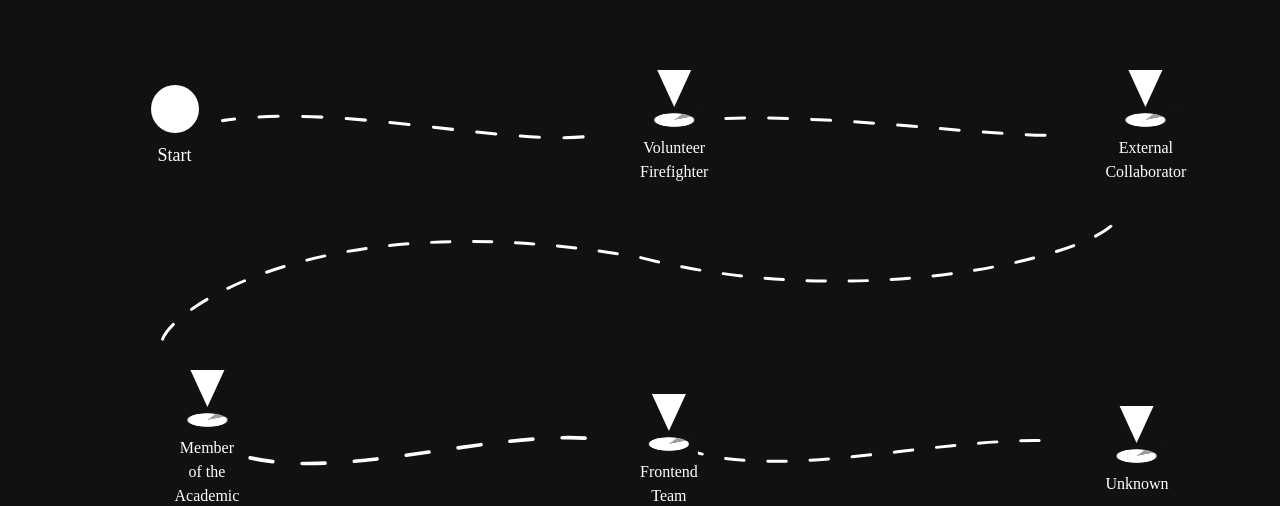
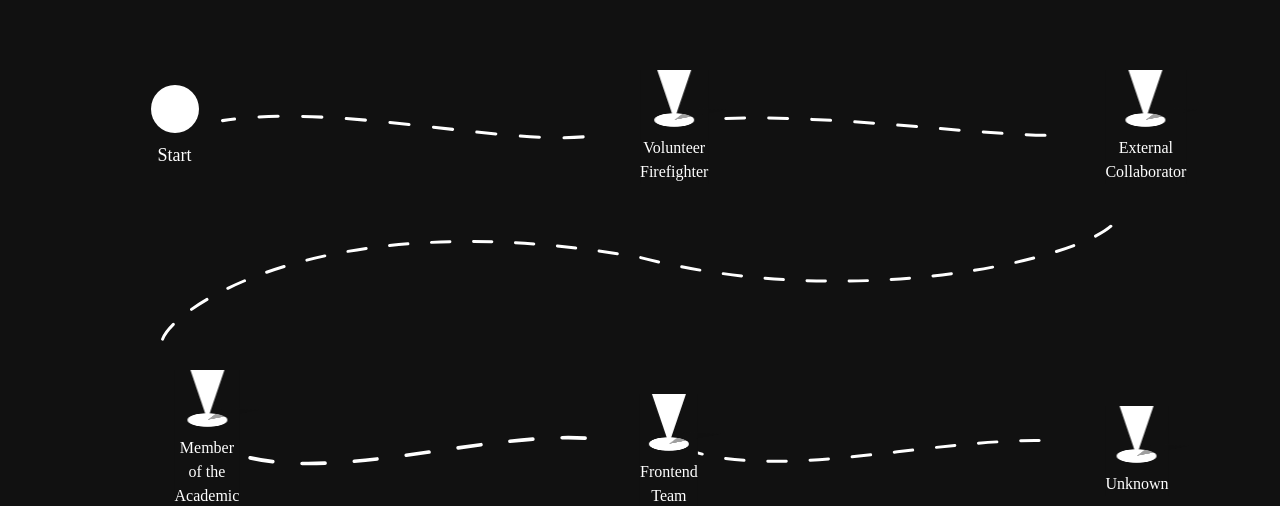
Before and after one commit to fMart8421/My-Website, a React (Create React App) app: page /path in a window 1280 px wide. Shown: the part 195-701 px from the top of the page. Built offline with nearby package versions, Linux system fonts and the light colour scheme; a web font is replaced by a local one.

Commit message:
fixed visual bug

```diff
--- a/src/components/PathStop/index.module.css
+++ b/src/components/PathStop/index.module.css
@@ -80,7 +80,7 @@
         transform: rotateX(70deg) rotateZ(20deg);
     }
     .stop-post {
-        border-top-width: 37.5px;
+        border-top-width: 50px;
         border-bottom-width: 0px;
         border-left-width: 17.5px;
         border-right-width: 17.5px;
```
